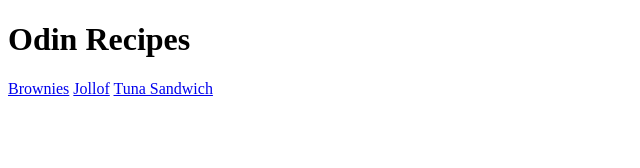
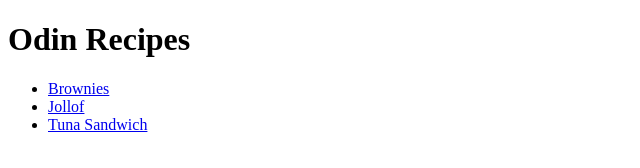
Before and after one commit to nkzro/odin-recipes, a plain HTML site: page index.html in a window 1280 px wide. Shown: the whole page, without its empty margins (0-640 px from the left). Drawn offline with Linux system fonts and the light colour scheme.

```diff
--- a/index.html
+++ b/index.html
@@ -8,9 +8,10 @@
 </head>
 <body>
     <h1>Odin Recipes</h1>
-    <a href="./recipes/brownies.html">Brownies</a>
-    <a href="./recipes/jollof.html">Jollof</a>
-    <a href="./recipes/tuna-sandwich.html">Tuna Sandwich</a>
-
+    <ul>
+        <li><a href="./recipes/brownies.html">Brownies</a></li>
+        <li><a href="./recipes/jollof.html">Jollof</a></li>
+        <li><a href="./recipes/tuna-sandwich.html">Tuna Sandwich</a></li>
+    </ul>
 </body>
 </html>
```
